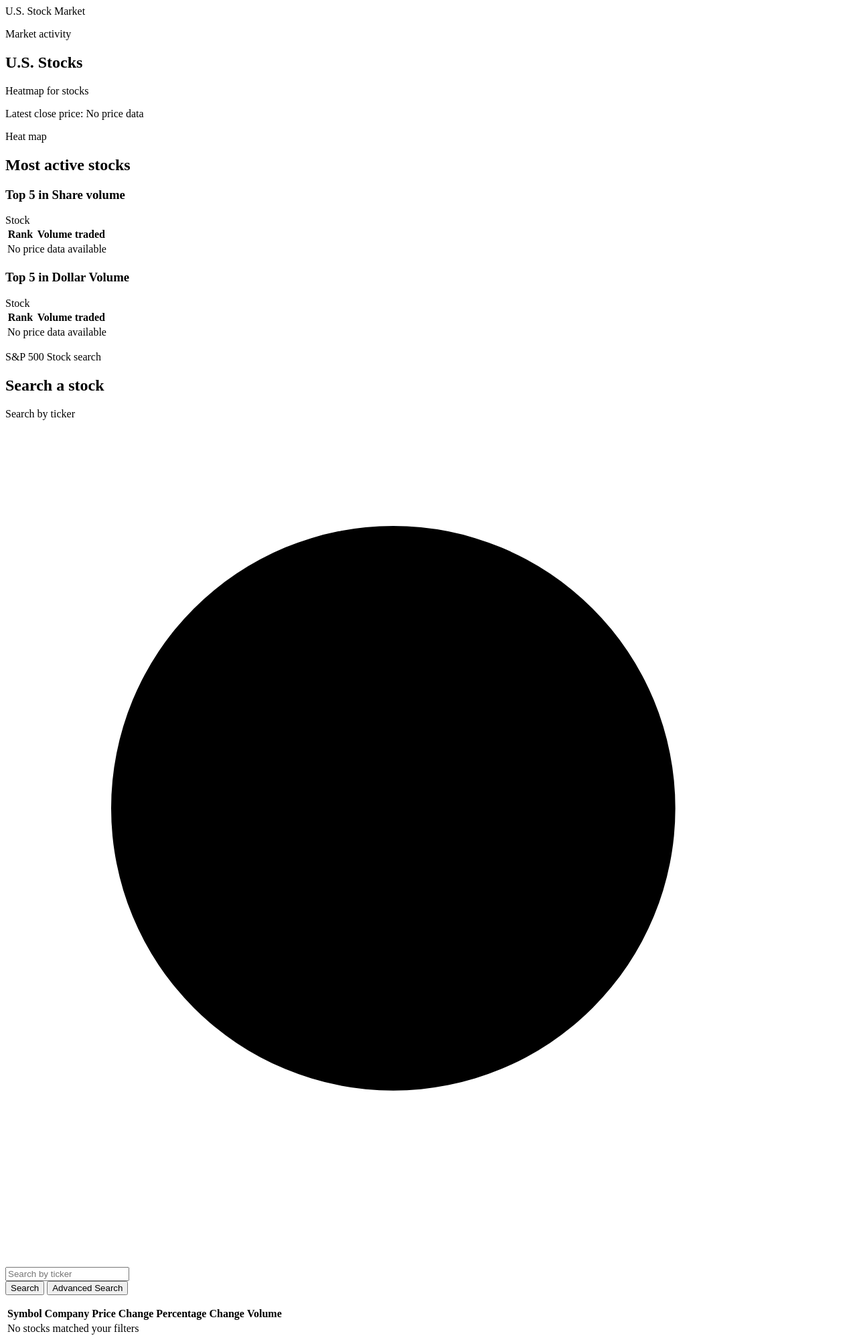
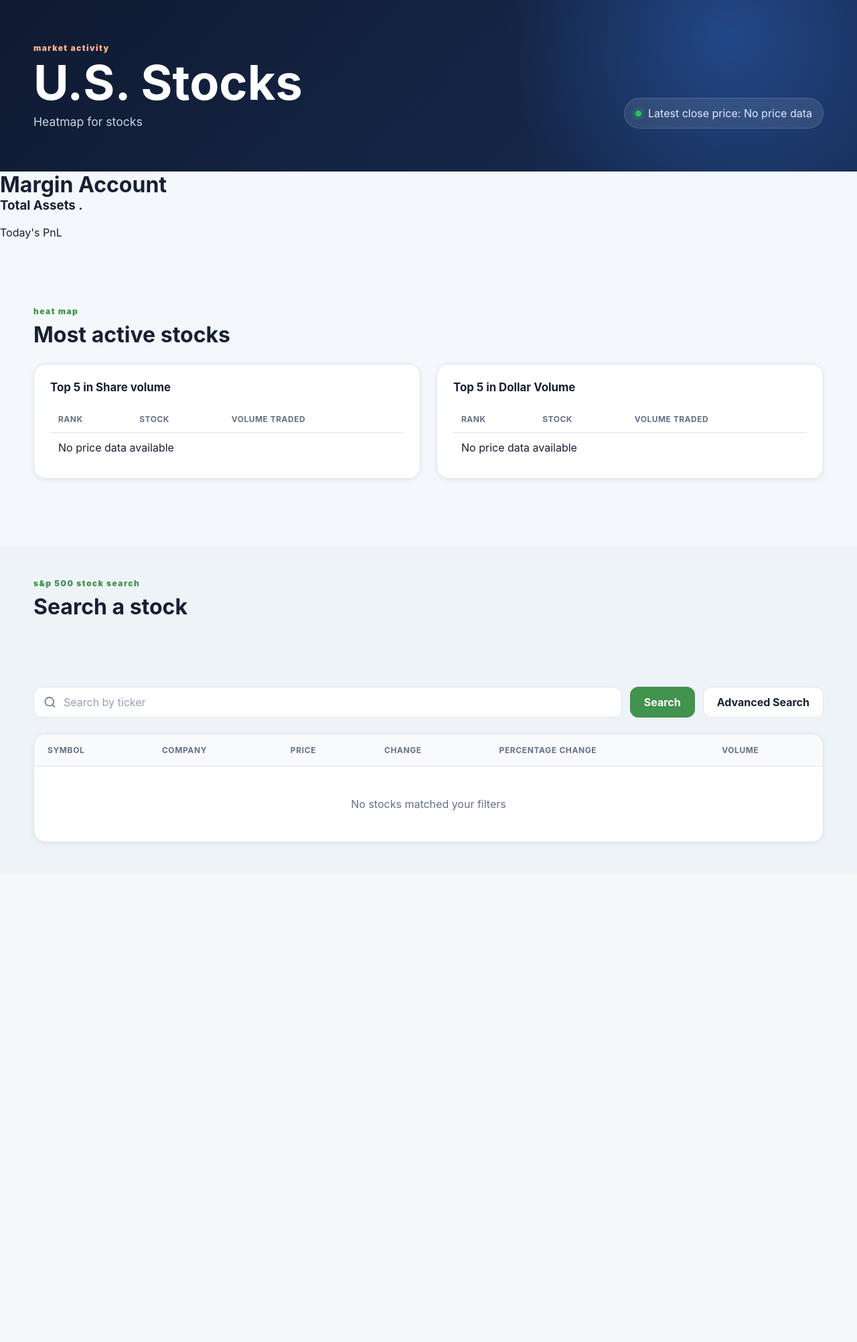
Before and after one commit to MervinWang0/backtesting-app, a Django app: template Orbital/base/templates/dashboard.html in a window 1280 px wide. Shown: the whole page at 67% size. After the commit the page ends 1261 px from the top, so only its background shows below. Run offline with Django 5.2, Linux system fonts and the light colour scheme; the template is opened without the code that fills it, so the values that code supplies are empty; parts of the project's set-up code (start-up, migrations or seed data) failed here and were passed over.

Commit message:
I've just pulled the html and css files for dashboard, stock, and backtestrun from the github. Going to pull their views and urls afterwards to test on local server

```diff
--- /dev/null
+++ b/Orbital/base/static/base/dashboard.css
@@ -0,0 +1,446 @@
+/* ---------- Global variables ---------- */
+
+:root {
+    --background: #f4f7fb;
+    --surface: #ffffff;
+    --surface-secondary: #eef3f8;
+
+    --text-primary: #172033;
+    --text-secondary: #657087;
+    --border: #dce3ec;
+
+    --accent: #41934e;
+    --accent-hover: #c5d81d;
+
+    --positive: #16803c;
+    --negative: #dc2626;
+
+    --shadow-sm: 0 2px 8px rgb(15 23 42 / 6%);
+    --shadow-md: 0 12px 30px rgb(15 23 42 / 10%);
+
+    --radius-sm: 6px;
+    --radius-md: 12px;
+    --radius-lg: 18px;
+}
+
+
+/* ---------- Reset and basic page styling ---------- */
+
+* {
+    box-sizing: border-box;
+}
+
+html {
+    font-family:
+        Inter,
+        system-ui,
+        -apple-system,
+        BlinkMacSystemFont,
+        "Segoe UI",
+        sans-serif;
+    color: var(--text-primary);
+    background: var(--background);
+}
+
+body {
+    min-height: 100vh;
+    margin: 0;
+    background: var(--background);
+}
+
+h1,
+h2,
+h3,
+p {
+    margin-top: 0;
+}
+
+button,
+input {
+    font: inherit;
+}
+
+a {
+    color: inherit;
+}
+
+
+/* ---------- Reusable layout ---------- */
+
+.page-container {
+    width: min(1180px, calc(100% - 40px));
+    margin-inline: auto;
+}
+
+.dashboard-section,
+.stock-search-section {
+    padding-block: 48px;
+}
+
+.eyebrow {
+    margin-bottom: 8px;
+    color: var(--accent);
+    font-size: 0.75rem;
+    font-weight: 1000;
+    letter-spacing: 0.12em;
+    text-transform: lowercase;
+}
+
+.section-heading {
+    margin-bottom: 100px;
+}
+
+.section-heading h2 {
+    margin-bottom: 0;
+    font-size: clamp(1.5rem, 3vw, 2rem);
+}
+
+
+/* ---------- Hero section ---------- */
+
+.market-hero {
+    padding-block: 64px;
+    color: white;
+    background:
+        radial-gradient(
+            circle at 85% 20%,
+            rgb(59 130 246 / 35%),
+            transparent 30%
+        ),
+        linear-gradient(135deg, #101a30, #172d56);
+}
+
+.market-hero__inner {
+    display: flex;
+    align-items: flex-end;
+    justify-content: space-between;
+    gap: 32px;
+}
+
+.market-hero .eyebrow {
+    color: #fdb593;
+}
+
+.market-hero h1 {
+    margin-bottom: 12px;
+    font-size: clamp(2.5rem, 6vw, 4.5rem);
+    line-height: 1;
+}
+
+.market-hero__description {
+    margin-bottom: 0;
+    color: #cbd5e1;
+    font-size: 1.1rem;
+}
+
+.market-status {
+    display: flex;
+    align-items: center;
+    gap: 10px;
+    padding: 12px 16px;
+    color: #dbeafe;
+    background: rgb(255 255 255 / 10%);
+    border: 1px solid rgb(255 255 255 / 15%);
+    border-radius: 999px;
+    backdrop-filter: blur(8px);
+}
+
+.market-status__dot {
+    width: 9px;
+    height: 9px;
+    flex-shrink: 0;
+    background: #22c55e;
+    border-radius: 50%;
+    box-shadow: 0 0 0 5px rgb(34 197 94 / 15%);
+}
+
+
+/* ---------- Activity cards ---------- */
+
+.activity-values {
+    display: grid;
+    grid-template-columns: repeat(2, minmax(0, 1fr));
+    gap: 24px;
+    margin-top: 24px;
+}
+
+.activity-value {
+    overflow: hidden;
+    padding: 24px;
+    background: var(--surface);
+    border: 1px solid var(--border);
+    border-radius: var(--radius-lg);
+    box-shadow: var(--shadow-sm);
+}
+
+.activity-value h3 {
+    margin-bottom: 18px;
+    font-size: 1.05rem;
+}
+
+.activity-table {
+    width: 100%;
+    border-collapse: collapse;
+}
+
+.activity-table th,
+.activity-table td {
+    padding: 12px;
+    text-align: left;
+    border-bottom: 1px solid var(--border);
+}
+
+.activity-table th {
+    color: var(--text-secondary);
+    font-size: 0.75rem;
+    letter-spacing: 0.04em;
+    text-transform: uppercase;
+}
+
+.activity-table tbody tr:last-child td {
+    border-bottom: 0;
+}
+
+
+/* ---------- Stock search ---------- */
+
+.stock-search-section {
+    background: var(--surface-secondary);
+}
+
+.stock-search-form {
+    margin-bottom: 24px;
+}
+
+.stock-search__primary {
+    display: flex;
+    align-items: center;
+    gap: 12px;
+}
+
+.search-input-wrapper {
+    position: relative;
+    flex: 1;
+}
+
+.search-input-wrapper input {
+    width: 100%;
+    height: 46px;
+    padding: 0 16px 0 44px;
+    color: var(--text-primary);
+    background: var(--surface);
+    border: 1px solid var(--border);
+    border-radius: var(--radius-md);
+    outline: none;
+    transition:
+        border-color 160ms ease,
+        box-shadow 160ms ease;
+}
+
+.search-input-wrapper input:focus {
+    border-color: var(--accent);
+    box-shadow: 0 0 0 4px rgb(37 99 235 / 12%);
+}
+
+.search-input-wrapper input::placeholder {
+    color: #96a0b2;
+}
+
+.search-symbol {
+    position: absolute;
+    top: 50%;
+    left: 15px;
+    width: 19px;
+    height: 19px;
+    fill: none;
+    stroke: var(--text-secondary);
+    stroke-width: 2;
+    transform: translateY(-50%);
+}
+
+.symbol-only {
+    position: absolute;
+    width: 1px;
+    height: 1px;
+    overflow: hidden;
+    clip-path: inset(50%);
+    white-space: nowrap;
+}
+
+.primary-button,
+.secondary-button,
+.pagination__button {
+    min-height: 46px;
+    padding: 0 20px;
+    font-weight: 650;
+    border-radius: var(--radius-md);
+    cursor: pointer;
+    transition:
+        background-color 160ms ease,
+        border-color 160ms ease,
+        transform 160ms ease;
+}
+
+.primary-button {
+    color: white;
+    background: var(--accent);
+    border: 1px solid var(--accent);
+}
+
+.primary-button:hover {
+    background: var(--accent-hover);
+    border-color: var(--accent-hover);
+    transform: translateY(-1px);
+}
+
+.secondary-button {
+    color: var(--text-primary);
+    background: var(--surface);
+    border: 1px solid var(--border);
+}
+
+.secondary-button:hover {
+    border-color: #aeb8c8;
+    transform: translateY(-1px);
+}
+
+
+/* ---------- Main stock table ---------- */
+
+.stock-table-wrapper {
+    overflow-x: auto;
+    background: var(--surface);
+    border: 1px solid var(--border);
+    border-radius: var(--radius-lg);
+    box-shadow: var(--shadow-sm);
+}
+
+.stock-table {
+    width: 100%;
+    min-width: 850px;
+    border-collapse: collapse;
+}
+
+.stock-table th,
+.stock-table td {
+    padding: 16px 20px;
+    text-align: left;
+    border-bottom: 1px solid var(--border);
+}
+
+.stock-table th {
+    color: var(--text-secondary);
+    background: #f8fafc;
+    font-size: 0.75rem;
+    font-weight: 700;
+    letter-spacing: 0.05em;
+    text-transform: uppercase;
+}
+
+.stock-table tbody tr {
+    transition: background-color 130ms ease;
+}
+
+.stock-table tbody tr:hover {
+    background: #f8fbff;
+}
+
+.stock-table tbody tr:last-child td {
+    border-bottom: 0;
+}
+
+.stock-symbol {
+    color: var(--accent);
+    font-weight: 750;
+}
+
+.company-name {
+    font-weight: 550;
+}
+
+.price-column,
+.change-column,
+.percentage-column,
+.volume-column {
+    font-variant-numeric: tabular-nums;
+}
+
+.empty {
+    padding: 30px;
+    color: var(--text-secondary);
+    text-align: center;
+}
+
+
+/* ---------- Pagination ---------- */
+
+.pagination {
+    display: flex;
+    align-items: center;
+    justify-content: center;
+    gap: 18px;
+    margin-top: 24px;
+}
+
+.pagination__button {
+    display: inline-flex;
+    align-items: center;
+    justify-content: center;
+    color: var(--text-primary);
+    text-decoration: none;
+    background: var(--surface);
+    border: 1px solid var(--border);
+}
+
+.pagination__button:hover {
+    border-color: var(--accent);
+}
+
+.pagination__button--disabled {
+    color: #a0a8b5;
+    cursor: not-allowed;
+    opacity: 0.7;
+}
+
+.pagination__status {
+    color: var(--text-secondary);
+    font-size: 0.9rem;
+}
+
+
+/* ---------- Responsive layout ---------- */
+
+@media (max-width: 800px) {
+    .market-hero__inner {
+        align-items: flex-start;
+        flex-direction: column;
+    }
+
+    .activity-values {
+        grid-template-columns: 1fr;
+    }
+
+    .stock-search__primary {
+        align-items: stretch;
+        flex-direction: column;
+    }
+
+    .primary-button,
+    .secondary-button {
+        width: 100%;
+    }
+}
+
+@media (max-width: 500px) {
+    .page-container {
+        width: min(100% - 24px, 1180px);
+    }
+
+    .market-hero {
+        padding-block: 44px;
+    }
+
+    .activity-value {
+        padding: 16px;
+    }
+}
--- a/Orbital/base/templates/dashboard.html
+++ b/Orbital/base/templates/dashboard.html
@@ -1,11 +1,12 @@
-
-
+{% extends "base/base.html" %}
+{% load static %}
 {% block title %}
     U.S. Stock Market
 {% endblock %}
 
 {% block content %}
-
+<link rel = "stylesheet" href = "{% static 'base/css/dashboard.css' %}">
+<script src = "{% static 'base/js/dashboard.js' %}" defer></script>
 <section class = "market-hero">
     <div class =  "page-container market-hero__inner">
         <div>
@@ -18,7 +19,7 @@
             </p>
         </div>
         <div class = "market-status">
-            <span class = "market_status__dot"></span>
+            <span class = "market-status__dot"></span>
 
             <span>
                 Latest close price:
@@ -32,7 +33,21 @@
     </div>
 </section>
 
-<section class = "page-container dashboard-section">
+<section class = "portfolio-summary-section">
+    <div class = "section-heading">
+        <div>
+            <h2>Margin Account</h2>
+        </div>
+        <div class = "total-assests">
+            <h3>Total Assets . </h3>
+        </div>
+        <div class = "todays-pnl">
+            Today's PnL
+        </div>
+    </div>
+</section>
+
+<section class = "page-container heatmap-section">
     <div class = "section-heading">
         <div>
             <p class = "eyebrow">Heat map</p>
@@ -46,7 +61,32 @@
                     <thead>
                         <tr>
                             <th>Rank</th>
-                            <stock>Stock</stock>
+                            <th>Stock</th>
+                            <th>Volume traded</th>
+                        </tr>
+                    </thead>
+                    <tbody>
+                        {% for stock in most_active_traded %}
+                            <tr>
+                                <td>{{ forloop.counter }}</td>
+                                <td>{{ stock.ticker }}</td>
+                                <td>{{ stock.latest_volume }}</td>
+                            </tr>
+                        {% empty %}
+                            <tr>
+                                <td colspan = "3">No price data available</td>
+                            </tr>
+                        {% endfor %}
+                    </tbody>
+                </table>
+            </div>
+            <div class = "activity-value">
+                <h3>Top 5 in Dollar Volume</h3>
+                <table class = "activity-table">
+                    <thead>
+                        <tr>
+                            <th>Rank</th>
+                            <th>Stock</th>
                             <th>Volume traded</th>
                         </tr>
                     </thead>
@@ -55,32 +95,7 @@
                             <tr>
                                 <td>{{ forloop.counter }}</td>
                                 <td>{{ stock.ticker }}</td>
-                                <td>{{ stock.volume }}</td>
-                            </tr>
-                        {% empty %}
-                            <tr>
-                                <td colspan = "3">No price data available</td>
-                            </tr>
-                        {% endfor %}
-                    </body>
-                </table>
-            </div>
-            <div class = "activity-value">
-                <h3>Top 5 in Dollar Volume</h3>
-                <table class = "activity-table">
-                    <thead>
-                        <tr>
-                            <th>Rank</th>
-                            <stock>Stock</stock>
-                            <th>Volume traded</th>
-                        </tr>
-                    </thead>
-                    <body>
-                        {% for stock in most_active_traded %}
-                            <tr>
-                                <td>{{ forloop.counter }}</td>
-                                <td>{{ stock.ticker }}</td>
-                                <td>{{ stock.volume }}</td>
+                                <td>{{ stock.latest_volume }}</td>
                             </tr>
                         {% empty %}
                             <tr>
@@ -94,7 +109,7 @@
     </div>
 </section>
 
-<section class = "stock-search">
+<section class = "stock-search-section">
     <div class = "page-container">
         <div class = "section-heading">
             <div>
@@ -103,7 +118,7 @@
             </div>
         </div>
 
-        <form method = "get" class = "stock-search">
+        <form method = "get" class = "stock-search-form">
             <div class = "stock-search__primary">
                 <label for= "stock-search-input" class = "symbol-only">
                     Search by ticker
@@ -149,17 +164,22 @@
                         <th scope="col">Company</th>
                         <th scope="col" class="price-column">Price</th>
                         <th scope="col" class="change-column">Change</th>
-                        <th scope="col" class="percantage-column">Percentage Change</th>
+                        <th scope="col" class="percentage-column">Percentage Change</th>
                         <th scope="col" class="volume-column">Volume</th>
                     </tr>
                 </thead>
 
                 <tbody>
                     {% for stock in page %}
-                    <tr>
+                    <tr
+                        class = "link-to-stock"
+                        data-href = "{% url 'stock' %}?symbol={{ stock.ticker|urlencode }}"
+                        tabindex="0"
+                        role="link"
+                        aria-label="view details for {{ stock.ticker }}">
                         <td>
-                            <div class = "stock-symbol">
-                                {{ stock.symbol }}
+                            <div class = "stock-ticker">
+                                {{ stock.ticker }}
                             </div>
                         </td>
 
@@ -243,7 +263,6 @@
                         >
                         Next
                     </a>
-                </span>
                 {% else %}
                     <span class="pagination__button pagination__button--diabled">
                         Next
```
Also changed, not shown: Orbital/base/templates/stock.html (added, +38 -0 lines).
